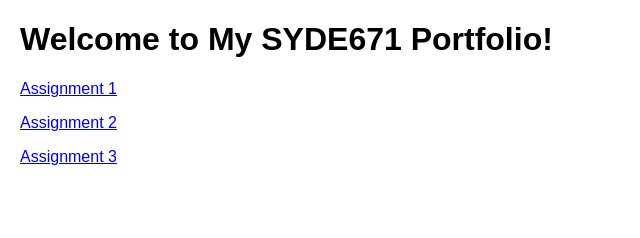
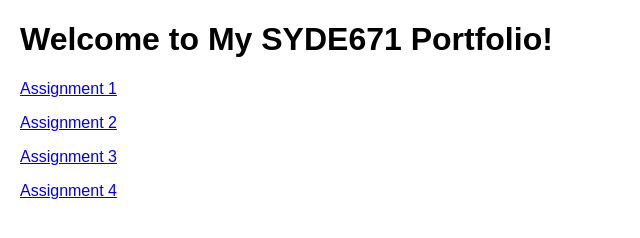
Before and after one commit to li-kevin-987/li-kevin-987.github.io, a plain HTML site: page index.html in a window 1280 px wide. Shown: the whole page, without its empty margins (0-640 px from the left). Drawn offline with Linux system fonts and the light colour scheme.

Commit message:
Update index.html

```diff
--- a/index.html
+++ b/index.html
@@ -14,5 +14,6 @@ margin: 20px;
 <p><a href="./1/index.html">Assignment 1</a></p>
 <p><a href="./2/index.html">Assignment 2</a></p>
 <p><a href="./3/index.html">Assignment 3</a></p>
+<p><a href="./4/index.html">Assignment 4</a></p>
 </body>
 </html>
```
